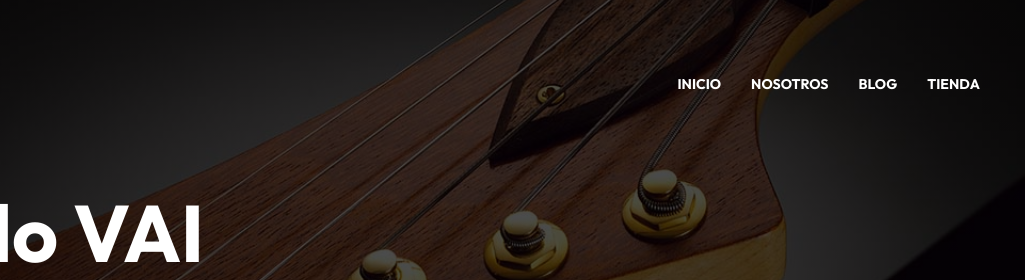
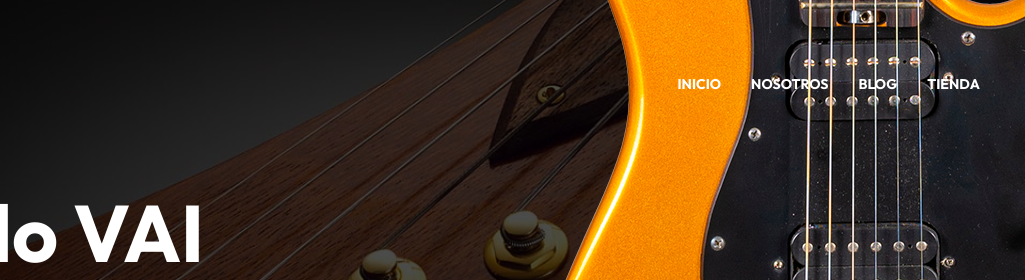
Before and after one commit to LuisMarioSolano/GuitarLA, a plain HTML site: page index.html in a window 1280 px wide. Shown: the top 280 px of the page, 255-1280 px from the left. Drawn offline with Linux system fonts and the light colour scheme.

Commit message:
position guitar in header

```diff
--- a/css/app.css
+++ b/css/app.css
@@ -37,10 +37,19 @@ img {
     background-size: cover;
     background-position: 50%;
     padding: 5rem 0;
+    position: relative;
 }
 
 .header__guitarra {
     display: none;
+}
+@media (min-width : 768px) {
+    .header__guitarra {
+        display: block;
+        position: absolute;
+        right: 0;
+        bottom: 0;
+    }
 }
 .header__barra {
     display: flex;
@@ -61,6 +70,8 @@ img {
     display: flex;
     gap: 2rem;
     margin-top: 5rem;
+    position: relative;
+    z-index: 1;
 }
 @media (min-width : 768px) {
     .navegacion {
@@ -85,6 +96,8 @@ img {
     color: var(--blanco);
     margin-top: 5rem;
     text-align: center;
+    position: relative;
+    z-index: 1;
 }
 @media (min-width : 768px) {
     .modelo {
```
